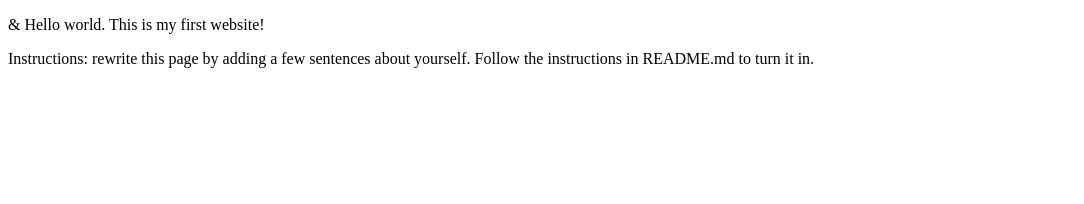
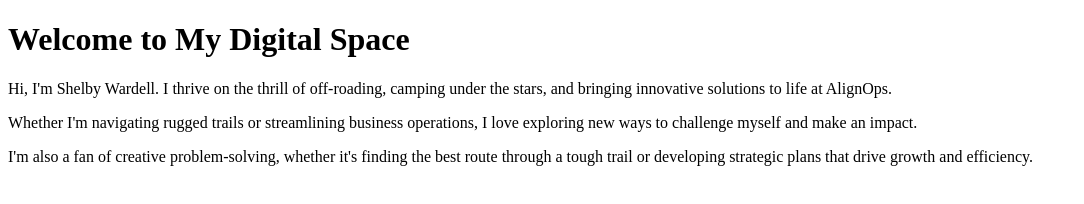
Before and after one commit to Shwardell/webdev_lab1, a plain HTML site: page index.html in a window 1280 px wide. Shown: the whole page, without its empty margins (0-1084 px from the left). Drawn offline with Linux system fonts and the light colour scheme.

Commit message:
Added three <p> elements with info about myself

```diff
--- a/index.html
+++ b/index.html
@@ -1,11 +1,12 @@
 <!DOCTYPE html>
-<html lang="en">
+<html>
 <head>
-  <meta charset="utf-8">
-  <title>Internet Technologies and Web Design</title>
+  <title>Shelby Wardell's Website</title>
 </head>
 <body>
-  <p>&amp; Hello world. This is my first website!</p>
-  <p>Instructions: rewrite this page by adding a few sentences about yourself. Follow the instructions in README.md to turn it in.</p>
+  <h1>Welcome to My Digital Space</h1>
+  <p>Hi, I'm Shelby Wardell. I thrive on the thrill of off-roading, camping under the stars, and bringing innovative solutions to life at AlignOps.</p>
+  <p>Whether I'm navigating rugged trails or streamlining business operations, I love exploring new ways to challenge myself and make an impact.</p>
+  <p>I'm also a fan of creative problem-solving, whether it's finding the best route through a tough trail or developing strategic plans that drive growth and efficiency.</p>
 </body>
 </html>
```
